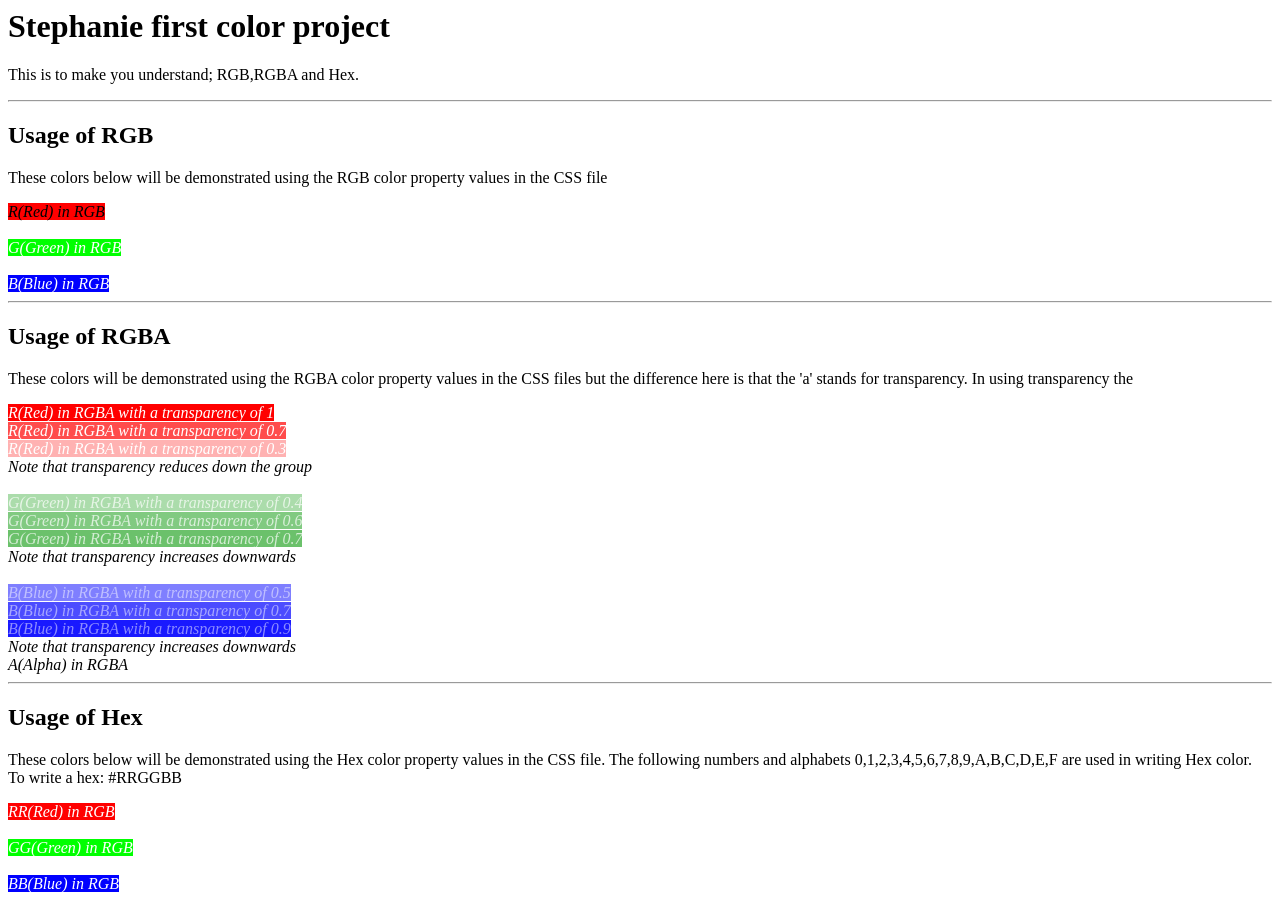
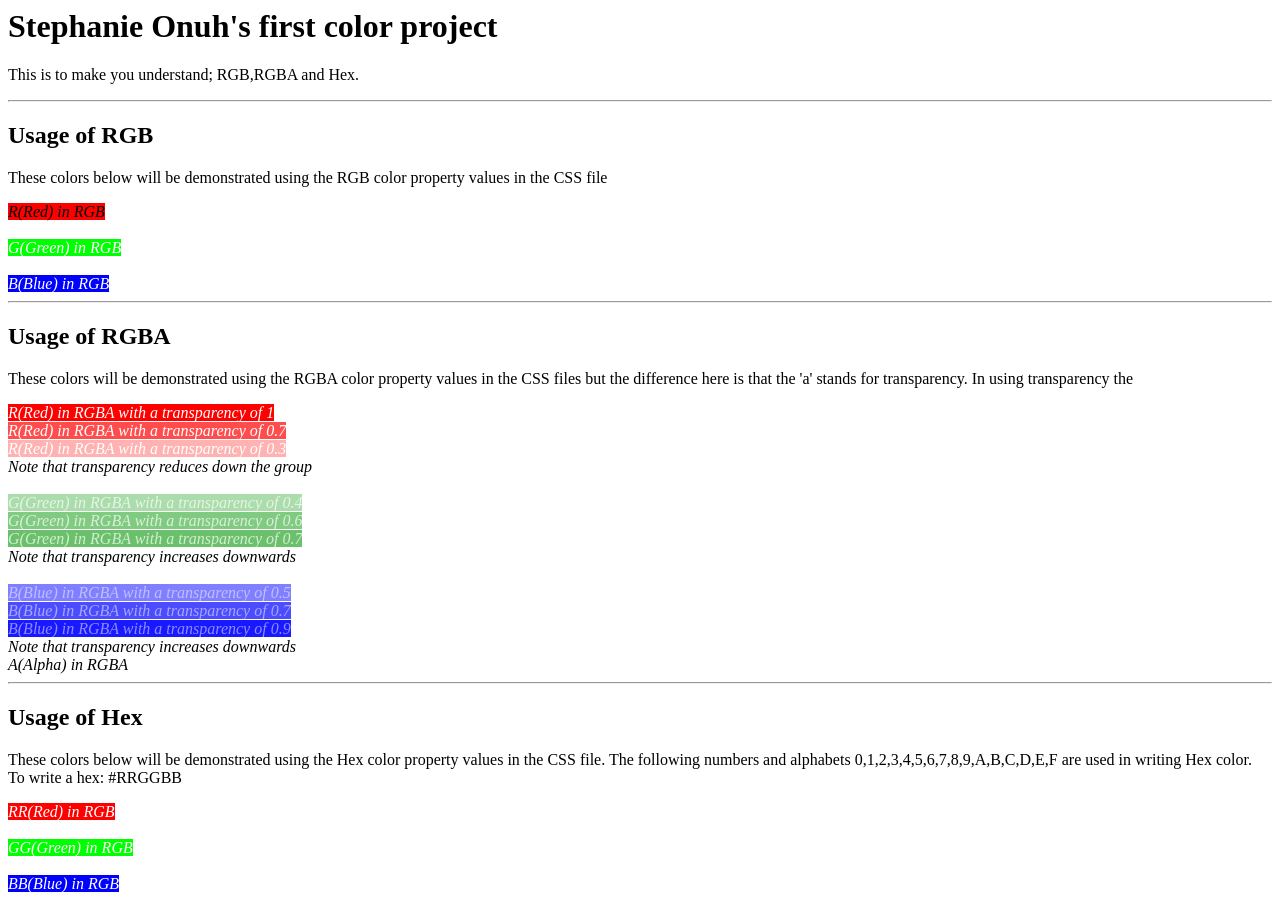
Before and after one commit to ujuaku/csscolor, a plain HTML site: page index.html in a window 1280 px wide. Drawn offline with Linux system fonts and the light colour scheme.

Commit message:
updated name with onuh

```diff
--- a/index.html
+++ b/index.html
@@ -7,7 +7,7 @@
 </head>
 
 <body>
-     <h1>Stephanie first color project</h1>
+     <h1>Stephanie Onuh's first color project</h1>
      <p>This is to make you understand; RGB,RGBA and Hex.</p>
 
      <hr>
```
